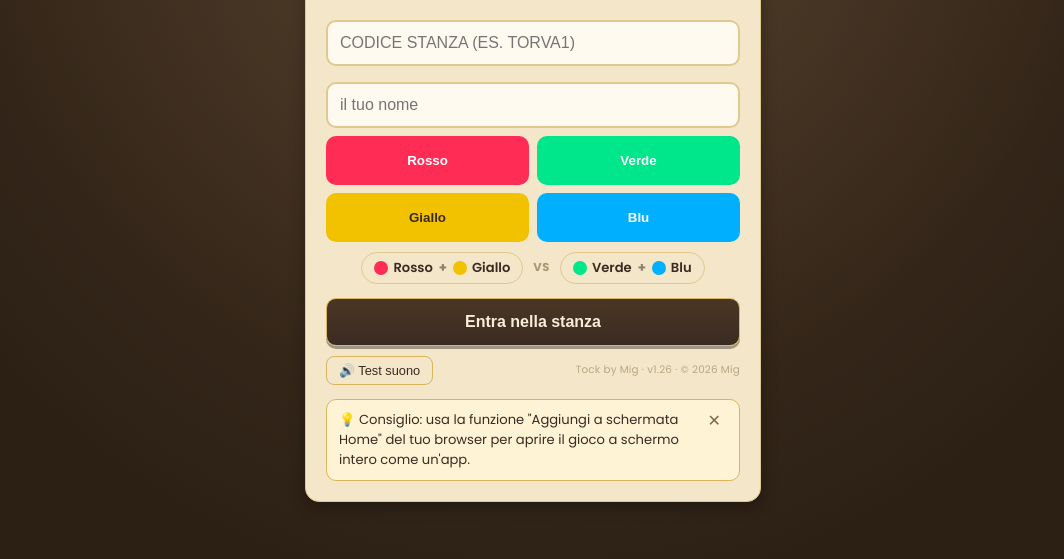
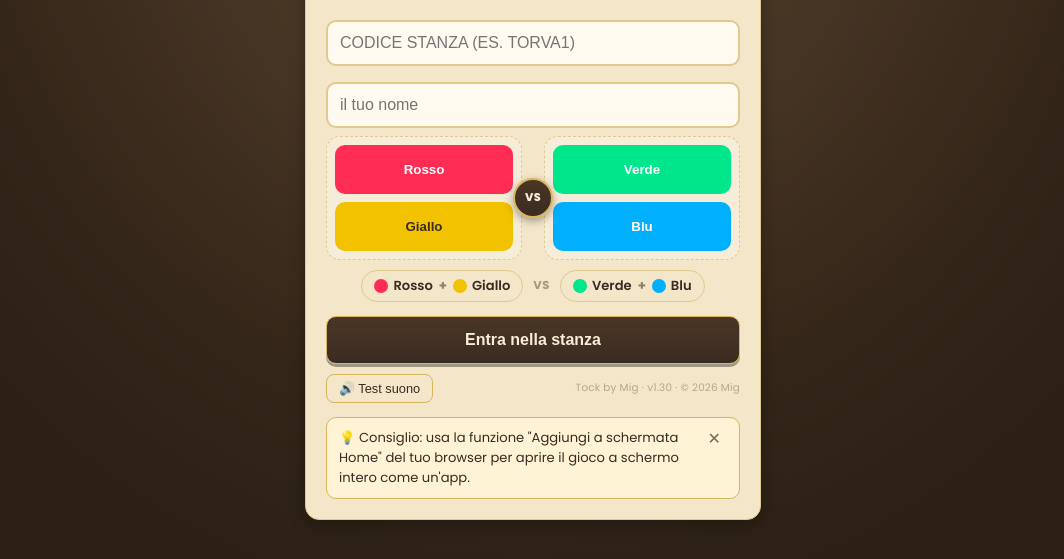
Before and after one commit to giulianomig-cloud/Tock-game, a plain HTML site: page index.html in a window 1280 px wide. Shown: the part 105-664 px from the top of the page, without its empty margins (107-1171 px from the left). Drawn offline with Linux system fonts and the light colour scheme.

Commit message:
Add files via upload

```diff
--- a/index.html
+++ b/index.html
@@ -67,7 +67,43 @@ h1 { font-size: 1.4rem; margin: 0 0 4px; color: var(--ink); }
 }
 #room-input { text-transform: uppercase; }
 
-.color-row { display: grid; grid-template-columns: 1fr 1fr; gap: 8px; margin-bottom: 16px; }
+/* Squadre raggruppate visivamente: le due pedine dello stesso team stanno
+   nello stesso riquadro tratteggiato, con un badge "VS" al centro tra i
+   due riquadri — così si capisce subito chi gioca con chi. */
+.teams-grid { display: flex; gap: 22px; margin-bottom: 16px; position: relative; }
+.team-group {
+  flex: 1;
+  display: grid;
+  grid-template-columns: 1fr;
+  gap: 8px;
+  padding: 8px;
+  border-radius: 14px;
+  background: rgba(255,255,255,0.3);
+  border: 1.5px dashed var(--panel-border);
+}
+.vs-badge {
+  position: absolute;
+  top: 50%;
+  left: 50%;
+  transform: translate(-50%, -50%);
+  width: 40px;
+  height: 40px;
+  border-radius: 50%;
+  background: linear-gradient(180deg, #4a3624, var(--ink));
+  border: 2px solid var(--gold);
+  display: flex;
+  align-items: center;
+  justify-content: center;
+  box-shadow: 0 3px 8px rgba(0,0,0,0.35);
+  z-index: 2;
+}
+.vs-badge span {
+  color: var(--cream);
+  font-weight: 800;
+  font-size: 0.7rem;
+  letter-spacing: 0.03em;
+  text-transform: uppercase;
+}
 
 .color-btn {
   padding: 14px;
@@ -2738,7 +2774,7 @@ function renderPawns(svg, board, pawns, lastSwap, lastCapture) {
 // Bumped by hand each time a new build is produced — shown in the lobby so
 // it's obvious at a glance whether you're on the latest version, instead
 // of guessing from a stale browser tab or cache.
-const APP_VERSION = "v1.26";
+const APP_VERSION = "v1.30";
 
 let myColor = null;
 let myRoomId = null;
@@ -2784,16 +2820,22 @@ function renderLobby() {
     value: myName || "",
   });
 
+  // Le pedine sono raggruppate per squadra (TEAM_OF) invece che in una
+  // semplice griglia 2x2, con un badge "VS" al centro tra i due gruppi.
+  const colorBtn = (c) =>
+    el("button", {
+      class: "color-btn color-" + c,
+      onclick: () => selectColor(c),
+      "data-color": c,
+    }, colorLabel(c));
+  const teamAColors = COLORS.filter((c) => TEAM_OF[c] === "A");
+  const teamBColors = COLORS.filter((c) => TEAM_OF[c] === "B");
   const colorRow = el(
     "div",
-    { class: "color-row" },
-    COLORS.map((c) =>
-      el("button", {
-        class: "color-btn color-" + c,
-        onclick: () => selectColor(c),
-        "data-color": c,
-      }, colorLabel(c))
-    )
+    { class: "teams-grid" },
+    el("div", { class: "team-group" }, teamAColors.map(colorBtn)),
+    el("div", { class: "team-group" }, teamBColors.map(colorBtn)),
+    el("div", { class: "vs-badge" }, el("span", {}, "VS"))
   );
 
   root.appendChild(
--- a/sw.js
+++ b/sw.js
@@ -9,7 +9,7 @@
 //
 // Cambia CACHE_VERSION ad ogni nuova build pubblicata (tienilo allineato ad
 // APP_VERSION in index.html) così le cache vecchie vengono scartate subito.
-const CACHE_VERSION = "v1-27";
+const CACHE_VERSION = "v1-30";
 const CACHE_NAME = "tock-cache-" + CACHE_VERSION;
 
 const APP_SHELL = ["./index.html", "./manifest.json", "./icon-192.png", "./icon-512.png"];
```
